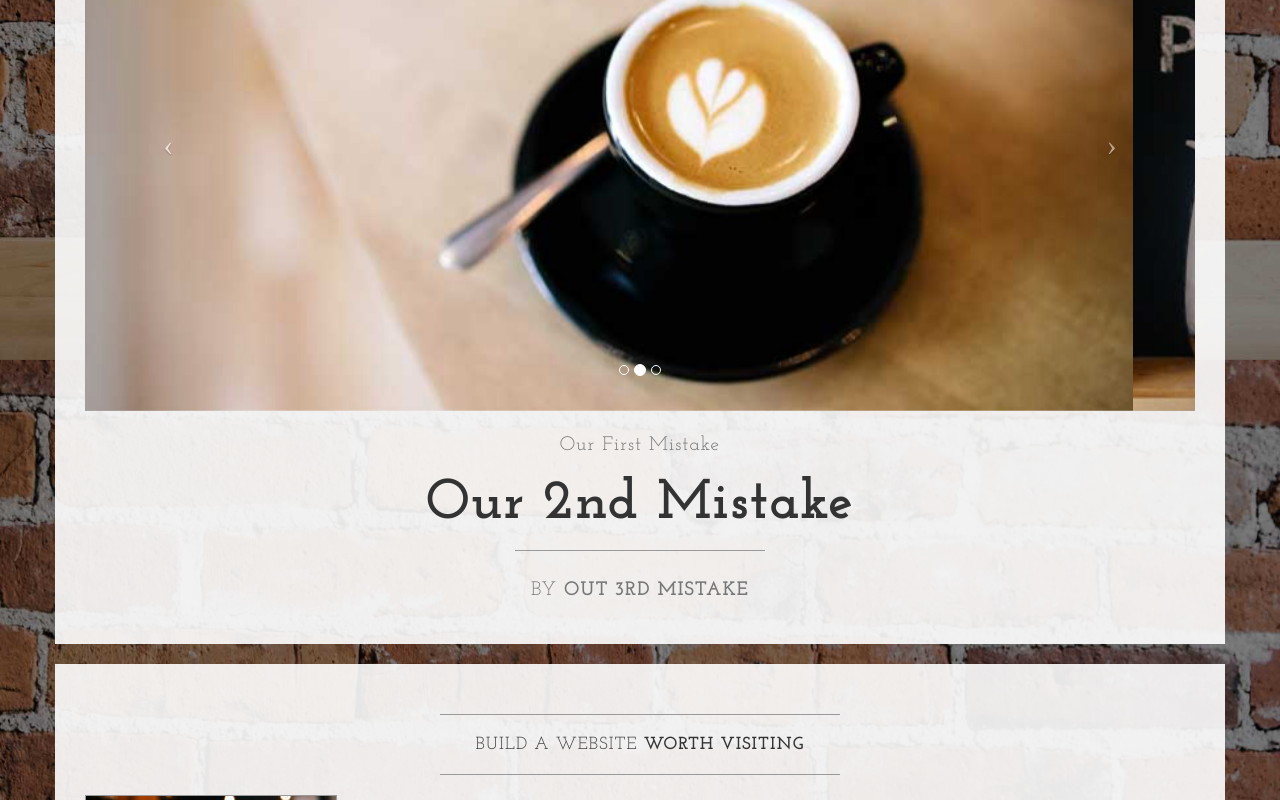
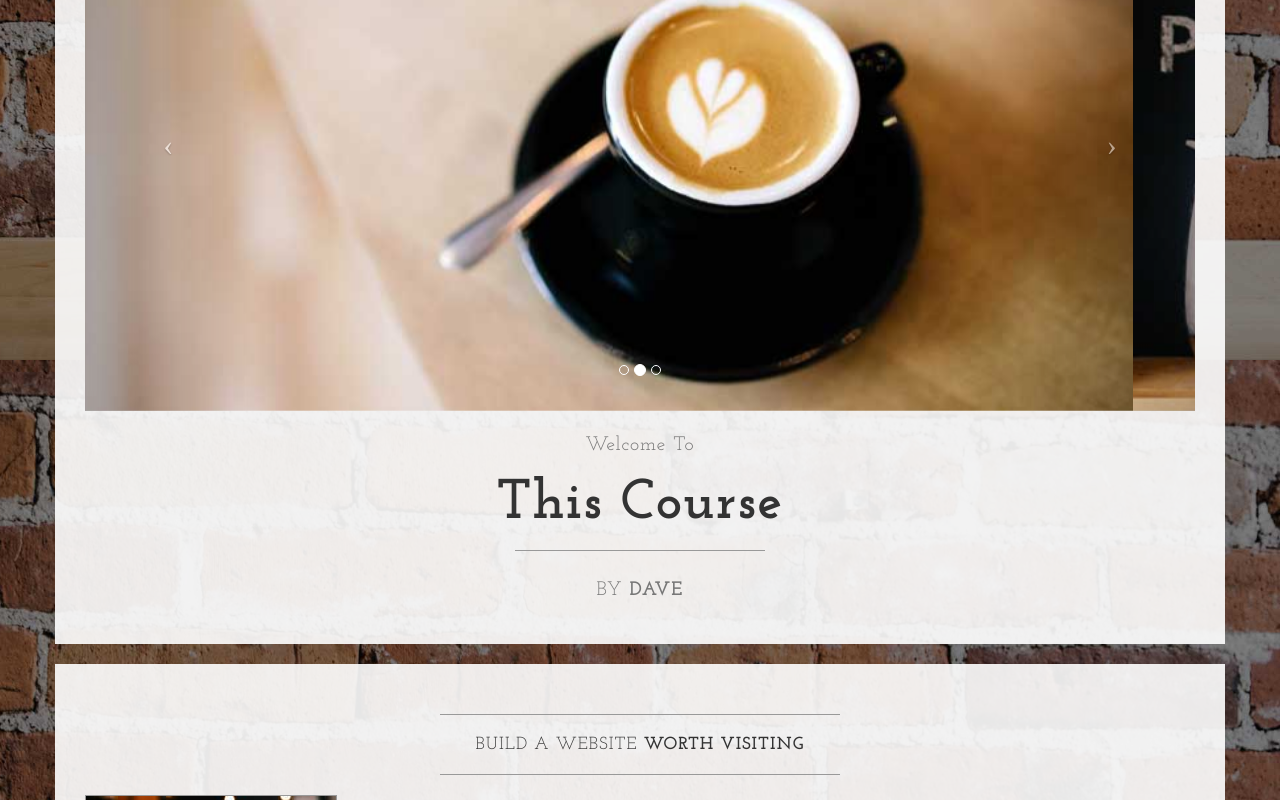
Before and after one commit to BaliDave/GitCourse, a plain HTML site: page index.html in a window 1280 px wide. Shown: the part 440-1240 px from the top of the page. Drawn offline with nearby package versions, Linux system fonts and the light colour scheme.

Commit message:
Revert "3rd mistake, others left in place"
This reverts commit a710ae9be5a1e2e15353eaded0105d89940cd5ef.

```diff
--- a/index.html
+++ b/index.html
@@ -106,13 +106,13 @@
                         </a>
                     </div>
                     <h2 class="brand-before">
-                        <small>Our first mistake</small>
+                        <small>Welcome to</small>
                     </h2>
-                    <h1 class="brand-name">Our 2nd mistake</h1>
+                    <h1 class="brand-name">This Course</h1>
                     <hr class="tagline-divider">
                     <h2>
                         <small>By
-                            <strong>Out 3rd mistake</strong>
+                            <strong>Dave</strong>
                         </small>
                     </h2>
                 </div>
```
